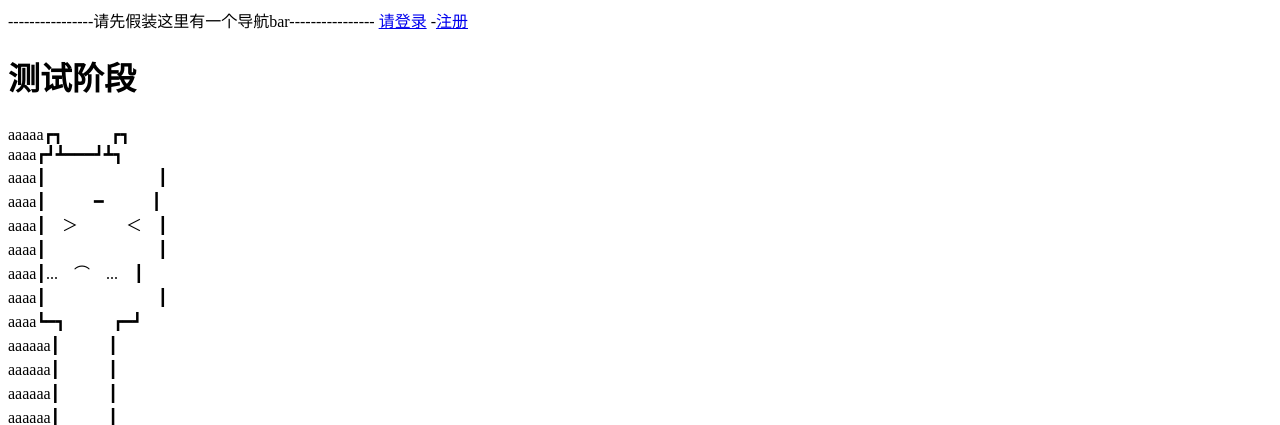
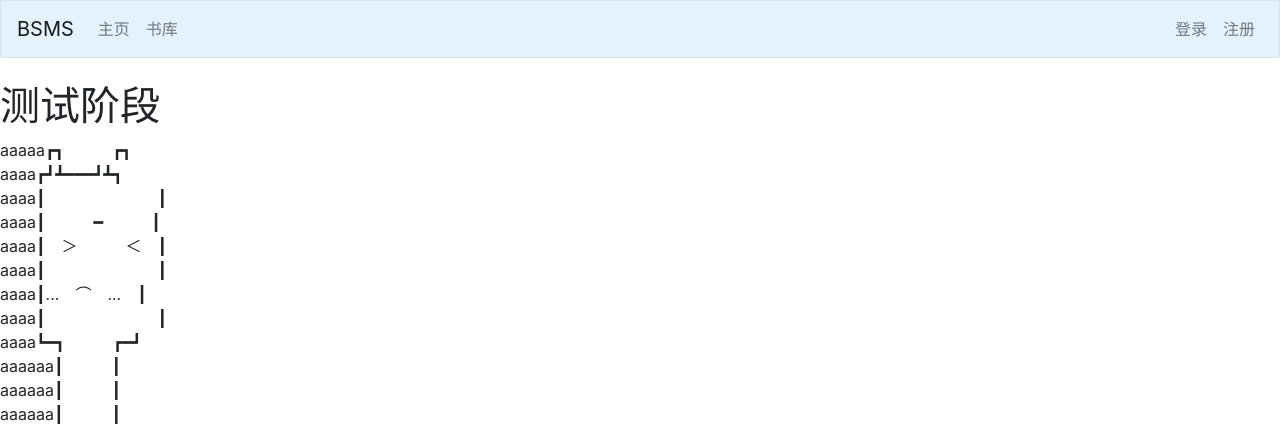
Before and after one commit to Row11n/DBlab_FDu, a Django app: page / in a window 1280 px wide. Shown: the top 425 px of the page. Run offline with Django 4.2, Linux system fonts and the light colour scheme; some libraries are stand-ins or nearby versions.

Commit message:
navbar done

```diff
--- a/Sales_system/settings.py
+++ b/Sales_system/settings.py
@@ -34,10 +34,12 @@ INSTALLED_APPS = [
     'system',
     'users',
     'Userinfo',
+
+    #第三方apps
     'imagekit',
+    'bootstrap4',
 
-
-    #默认app
+    #默认apps
     'django.contrib.admin',
     'django.contrib.auth',
     'django.contrib.contenttypes',
--- a/Userinfo/admin.py
+++ b/Userinfo/admin.py
@@ -60,7 +60,7 @@ class UserAdmin(BaseUserAdmin):
     list_filter = ('gender','is_superuser')
     fieldsets = (
         (None, {'fields': ('avatar','uid','password','last_login')}),
-        ('Personal info', {'fields': ('birthday','nickname','phone','gender','email',)}),
+        ('Personal info', {'fields': ('birthday','realname','phone','gender','email',)}),
         ('Permissions', {'fields': ('is_active','is_superuser')}),
     )
     # add_fieldsets is not a standard ModelAdmin attribute. UserAdmin
--- a/Userinfo/forms.py
+++ b/Userinfo/forms.py
@@ -1,6 +1,8 @@
 from django.forms import Form
 from django.forms import fields
 from django.core.exceptions import ValidationError
+from django import forms
+
 class RegisterForm(Form):
     username = fields.CharField(
         required=True,
@@ -59,6 +61,7 @@ class LoginForm(Form):
     )
     password = fields.CharField(
         required=True,
+        widget=forms.PasswordInput,
         error_messages={
             "required":"密码不可以空",
         }
--- a/Userinfo/models.py
+++ b/Userinfo/models.py
@@ -12,7 +12,7 @@ class UserManager(BaseUserManager):
         if not email:
             raise ValueError("请传入邮箱地址！")
         if not uid:
-            raise ValueError("工号不可为空")
+            raise ValueError("工号不可为空!")
         user = self.model(username=username,email=email,uid=uid,**kwargs)
         user.set_password(password)
         user.save()
@@ -32,7 +32,7 @@ class User(AbstractBaseUser,PermissionsMixin): # 继承AbstractBaseUser，Permis
     )
     uid = models.CharField(max_length=10,primary_key=True,verbose_name="工号")
     username = models.CharField(max_length=15,verbose_name="用户名",unique=True)
-    nickname = models.CharField(max_length=13,verbose_name="昵称",null=True,blank=True)
+    realname = models.CharField(max_length=13,verbose_name="真实姓名",null=True,blank=True)
     gender = models.CharField(max_length=2,choices=GENDER_TYPE,verbose_name="性别",null=True,blank=True)
     phone = models.CharField(max_length=11,null=True,blank=True,verbose_name="手机号码")
     email = models.EmailField(verbose_name="邮箱")
--- a/system/models.py
+++ b/system/models.py
@@ -3,12 +3,12 @@ from django.db import models
 # Create your models here.
 
 class Book(models.Model):
-    IBSN = models.CharField(max_length = 13, primary_key=True)
+    ISBN = models.CharField(max_length = 13, primary_key=True)
     name = models.CharField(max_length = 50)
     publisher = models.CharField(max_length = 50)
     author = models.CharField(max_length = 50)
-    price = models.IntegerField()
-    stock = models.IntegerField()
+    price = models.DecimalField(max_digits=6, decimal_places=2)
+    stock = models.PositiveIntegerField(default=0)
 
     def __str__(self):
         return self.name
--- a/system/templates/system/base.html
+++ b/system/templates/system/base.html
@@ -1,13 +1,60 @@
-<p>----------------请先假装这里有一个导航bar----------------
-    {% if user.is_authenticated %}
-        你好，{{ user.username }}。<img class="avatar" src = "{{user.avatar.url}}" alt="{{user.username}}" style="width:50px"></img>
-        <a href="{% url 'users:logout' %}">注销</a>
-    {% else %}
-    <a href="{% url 'Userinfo:login' %}">请登录</a>
-    {% endif %}
-    -<a href="{% url 'Userinfo:register' %}">注册</a>
-</p>
+{% load bootstrap4 %}
+<!doctype html>
+<html lang="en">
+<head>
+    <meta charset="utf-8">
+    <meta name="viewport" content="width=device-width, initial-scale=1, shrink-to-fit=no">
+    <title>图书销售管理系统</title>
 
-{% block content %}
+    {% bootstrap_css %}
+    {% bootstrap_javascript jquery='full' %}
+</head>
 
-{% endblock content %}
+<body>
+    <nav class="navbar navbar-expand-md navbar-light mb-4 border" style="background-color: #e3f2fd;">
+        <a class="navbar-brand" href="{% url 'system:home' %}">BSMS</a>
+
+        <button class="navbar-toggler" type="button" data-toggle="collapse" data-target="#navbarCollapse"
+            aria-controls="navbarCollapse"  aria-expanded="false" aria-label="Toggle navigation">
+            <span class="navbar-toggler-icon"></span></button>
+
+        <div class="collapse navbar-collapse" id="navbarCollapse">
+            <ul class="navbar-nav mr-auto">
+                <li class="nav-item">
+                    <a class="nav-link" href="{% url 'system:home' %}">主页</a>
+                </li>
+                <li class="nav-item">
+                    <a class="nav-link" href="{% url 'system:books' %}">书库</a>
+                </li>
+            </ul>
+        </div>
+
+        <div class="collapse navbar-collapse" id="navbarCollapse">
+            <ul class="navbar-nav ml-auto">
+            {% if user.is_authenticated %}
+                <li class="nav-item">
+                    <img class="mb border" src = "{{user.avatar.url}}" alt="{{user.username}}" style="width:50px"></img>
+                </li>
+                <li class="nav-item">
+                    <span class="navbar-brand"> &emsp;你好，{{ user.username }}.</span>
+                </li>
+                <li class="nav-item">
+                    <a class="nav-link" href="{% url 'users:logout' %}">注销</a>
+                </li>
+            {% else %}
+                <li class="nav-item">
+                    <a class="nav-link" href="{% url 'Userinfo:login' %}">登录</a>
+                </li>
+                <li class="nav-item">
+                    <a class="nav-link" href="{% url 'Userinfo:register' %}">注册</a>
+                </li>
+            {% endif %}
+            </ul>
+        </div>
+    </nav>
+
+    {% block content %}
+
+    {% endblock content %}
+
+</body>
--- a/system/templates/system/home.html
+++ b/system/templates/system/home.html
@@ -1,6 +1,6 @@
 
 {% extends "system/base.html" %}
-{% load static %}
+
 
 {% block content %}
 <h1>测试阶段</h1>
--- a/system/urls.py
+++ b/system/urls.py
@@ -5,4 +5,5 @@ app_name = 'system'
 
 urlpatterns = [
     path('', views.home, name='home'),
+    path('books', views.books, name='books'),
 ]
--- a/system/views.py
+++ b/system/views.py
@@ -1,6 +1,12 @@
 from django.shortcuts import render
+from .models import Book
 
 # Create your views here.
 
 def home(request):
     return render(request, 'system/home.html')
+
+def books(request):
+    books = Book.objects.order_by('ISBN')
+    context = {'books':books}
+    return render(request, 'system/books_display.html', context)
```
Also changed, not shown: system/templates/system/books_display.html (added, +14 -0 lines), Userinfo/migrations/0010_remove_user_nickname_user_realname.py (added), media/avatar/qz.jpg (added), system/migrations/0002_rename_ibsn_book_isbn_alter_book_price_and_more.py (added).
